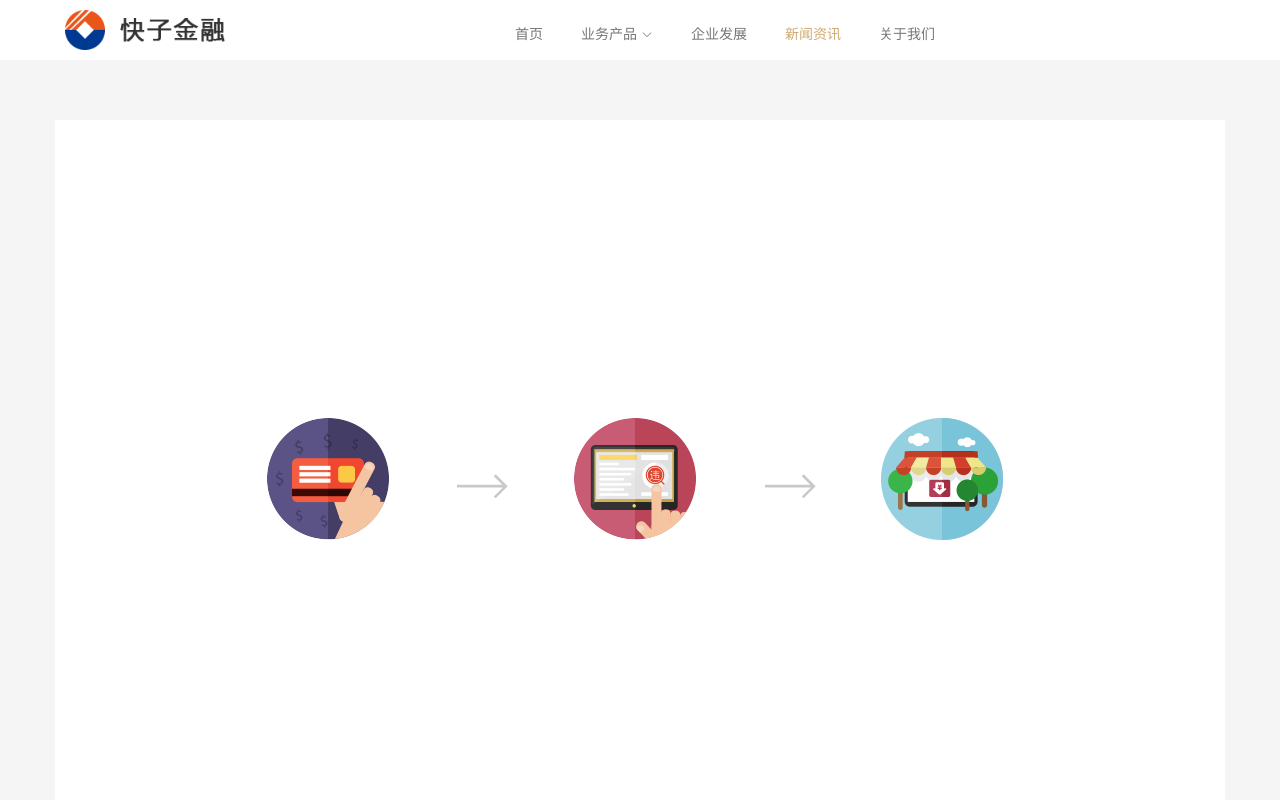
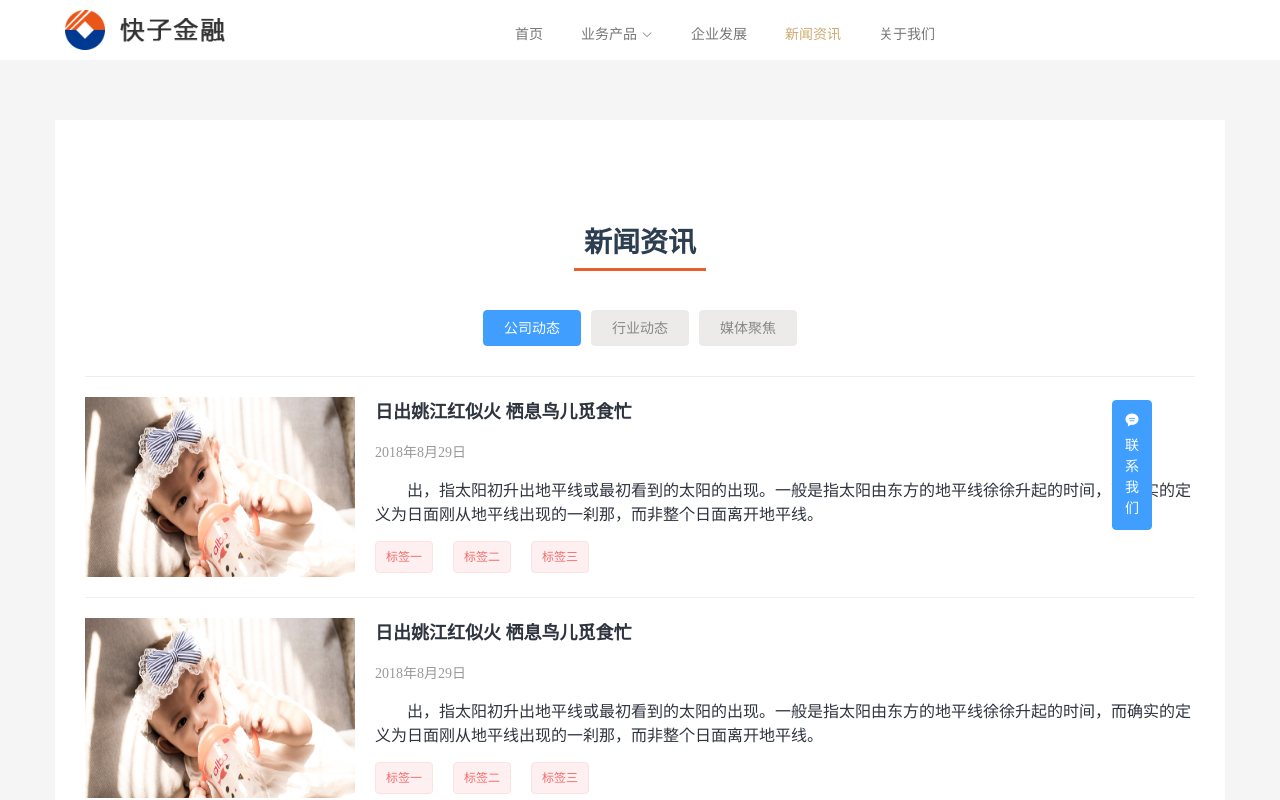
Before and after one commit to cherry-zjy/-, a Vue app: page /#/News/News in a window 1280 px wide. Shown: the top 800 px of the page. Built offline with nearby package versions, Linux system fonts and the light colour scheme; no server answers.

Commit message:
新闻资讯及详情页面完成

```diff
--- a/src/components/Business/FinanceLease.vue
+++ b/src/components/Business/FinanceLease.vue
@@ -112,8 +112,10 @@
     right: 10%;
     top: 50%;
     width: 40px;
-    height: 120px;
-    white-space: unset;
+    height: 130px;
+    white-space: inherit;
+    padding: 10px;
+    line-height: 1.5;
   }
 
   .icon{
--- a/src/components/Business/FinancingLoan.vue
+++ b/src/components/Business/FinancingLoan.vue
@@ -112,8 +112,10 @@
     right: 10%;
     top: 50%;
     width: 40px;
-    height: 120px;
-    white-space: unset;
+    height: 130px;
+    white-space: inherit;
+    padding: 10px;
+    line-height: 1.5;
   }
 
   .icon{
--- a/src/components/Business/MortgageLoan.vue
+++ b/src/components/Business/MortgageLoan.vue
@@ -110,8 +110,10 @@
     right: 10%;
     top: 50%;
     width: 40px;
-    height: 120px;
-    white-space: unset;
+    height: 130px;
+    white-space: inherit;
+    padding: 10px;
+    line-height: 1.5;
   }
 
   .icon{
--- a/src/components/Index.vue
+++ b/src/components/Index.vue
@@ -113,7 +113,7 @@
         this.$router.push(path);
         if (path == '/Home' || path == '/') {
           this.linum = 'Home'
-        } else if (path == '/Development') {
+        } else if (path.indexOf('Development') > 0) {
           this.linum = 'Development'
         } else if (path.indexOf('News') > 0) {
           this.linum = 'News'
--- a/src/components/News/News.vue
+++ b/src/components/News/News.vue
@@ -2,52 +2,42 @@
   <div id="app">
     <div class="container">
       <div class="main">
-        <el-row :gutter="10">
-          <el-col :xs="24" :sm="8" :md="8" :lg="6" :xl="6" class="picture">
-            <div @click="one(0)">
-              <img src="../../../static/img/credit_card.png">
-              <div class="step-text">{{list[0].Title}}</div>
-            </div>
-          </el-col>
-          <el-col :xs="3" :sm="3" :md="3" :lg="3" :xl="3" class="jiantou">
-            <img src="../../../static/img/jiantou.png" class="right">
-          </el-col>
-          <el-col :xs="24" :sm="8" :md="8" :lg="6" :xl="6" class="picture">
-            <div @click="one(1)">
-              <img src="../../../static/img/illegal.png">
-              <div class="step-text">{{list[1].Title}}</div>
-            </div>
-          </el-col>
-          <el-col :xs="3" :sm="3" :md="3" :lg="3" :xl="3" class="jiantou">
-            <img src="../../../static/img/jiantou.png" class="right">
-          </el-col>
-          <el-col :xs="24" :sm="8" :md="8" :lg="6" :xl="6" @click="one(2)" class="picture">
-            <div @click="one(2)">
-              <img src="../../../static/img/merchants_gathering.png">
-              <div class="step-text">{{list[2].Title}}</div>
-            </div>
-          </el-col>
-        </el-row>
+        <h3>
+          <span class="product-title">新闻资讯</span>
+        </h3>
+        <div class="btnbox">
+          <el-button :type="type==1?'primary':'info'" size="medium" @click="type=1">公司动态</el-button>
+          <el-button :type="type==2?'primary':'info'" size="medium" @click="type=2">行业动态</el-button>
+          <el-button :type="type==3?'primary':'info'" size="medium" @click="type=3">媒体聚焦</el-button>
+        </div>
+        <div class="dark">
+          <div class="managerlist" v-for="(item,index) in list" :key="index">
+            <a class="news-item" @click="apply(item.ID)">
+              <img class="news-item-avatar" :src="item.Image">
+              <div class="news-item-right">
+                <p class="news-item-caption">{{item.Tital}}</p>
+                <p class="news-item-brief">{{item.CreateTime}}</p>
+                <p class="news-item-con">{{item.Conteat}}</p>
+                <el-tag class="pctag" type="danger" v-for="(items,index) in item.tag" :key="index">{{items}}</el-tag>
+              </div>
+            </a>
+              <el-tag class="phonetag" type="danger" v-for="(items,index) in item.tag" :key="index">{{items}}</el-tag>
+          </div>
+        </div>
+        <el-popover placement="left" width="400" trigger="hover">
+          <p><img src="../../../static/img/phone.png" class="icon"/>电话：0574-87562316</p>
+          <p><img src="../../../static/img/fax.png" class="icon"/>传真：0574-87562316</p>
+          <p><img src="../../../static/img/address.png" class="icon"/>地址：宁波市鄞州区扬帆路 999号研发园B2幢901室 </p>
+          <p><img src="../../../static/img/url.png" class="icon"/>网址：www.kuaizijinrong.com</p>
+          <el-button slot="reference" type="primary" class="tellus"><img src="../../../static/img/contace_us.png" style="width:100%"/>联系我们</el-button>
+        </el-popover>
+        <!-- 分页 -->
+        <div class="block" v-if="pageCount>0">
+          <el-pagination :page-count="pageCount" layout="prev, pager, next" :current-page="currentPage">
+          </el-pagination>
+        </div>
+      </div>
 
-        <!-- <div class="step flex" @click="one(0)">
-          <div class="step-main">
-            <img src="../../../static/img/credit_card.png">
-            <i class="el-icon-arrow-right"></i>
-          </div>
-          <div class="step-text">{{list[0].Title}}</div>
-        </div>
-        <div class="step flex" @click="one(1)">
-          <div class="step-main">
-            <img src="../../../static/img/illegal.png">
-            <i class="el-icon-arrow-right"></i>
-          </div>
-          <div class="step-text">{{list[1].Title}}</div>
-        </div>
-        <div class="step" @click="one(2)">
-          <img src="../../../static/img/merchants_gathering.png">
-          <div class="step-text">{{list[2].Title}}</div>
-        </div> -->
-      </div>
     </div>
   </div>
 </template>
@@ -56,71 +46,110 @@
   export default {
     data() {
       return {
+        type:1,
+        pageIndex: 1,
+        pageCount: 0,
         list: [{
-          Title: ''
-        }, {
-          Title: ''
-        }, {
-          Title: ''
+          ID:1,
+          Image:'../../../static/img/1920x896.jpg',
+          Tital:'日出姚江红似火 栖息鸟儿觅食忙',
+          CreateTime:'2018年8月29日',
+          Conteat:'出，指太阳初升出地平线或最初看到的太阳的出现。一般是指太阳由东方的地平线徐徐升起的时间，而确实的定义为日面刚从地平线出现的一刹那，而非整个日面离开地平线。',
+          tag:['标签一','标签二','标签三']
+        },{
+          ID:1,
+          Image:'../../../static/img/1920x896.jpg',
+          Tital:'日出姚江红似火 栖息鸟儿觅食忙',
+          CreateTime:'2018年8月29日',
+          tag:['标签一','标签二','标签三'],
+          Conteat:'出，指太阳初升出地平线或最初看到的太阳的出现。一般是指太阳由东方的地平线徐徐升起的时间，而确实的定义为日面刚从地平线出现的一刹那，而非整个日面离开地平线。'
+        },{
+          ID:1,
+          Image:'../../../static/img/1920x896.jpg',
+          Tital:'日出姚江红似火 栖息鸟儿觅食忙',
+          CreateTime:'2018年8月29日',
+          tag:['标签一','标签二','标签三'],
+          Conteat:'出，指太阳初升出地平线或最初看到的太阳的出现。一般是指太阳由东方的地平线徐徐升起的时间，而确实的定义为日面刚从地平线出现的一刹那，而非整个日面离开地平线。'
+        },{
+          ID:1,
+          Image:'../../../static/img/1920x896.jpg',
+          Tital:'日出姚江红似火 栖息鸟儿觅食忙',
+          CreateTime:'2018年8月29日',
+          tag:['标签一','标签二','标签三'],
+          Conteat:'出，指太阳初升出地平线或最初看到的太阳的出现。一般是指太阳由东方的地平线徐徐升起的时间，而确实的定义为日面刚从地平线出现的一刹那，而非整个日面离开地平线。'
+        },{
+          ID:1,
+          Image:'../../../static/img/1920x896.jpg',
+          Tital:'日出姚江红似火 栖息鸟儿觅食忙',
+          CreateTime:'2018年8月29日',
+          tag:['标签一','标签二','标签三'],
+          Conteat:'出，指太阳初升出地平线或最初看到的太阳的出现。一般是指太阳由东方的地平线徐徐升起的时间，而确实的定义为日面刚从地平线出现的一刹那，而非整个日面离开地平线。'
         }]
       }
     },
     mounted: function () {
-      this.getInfo()
+      this.mainurl = mainurl;
+      // this.getInfo()
       document.getElementsByTagName("body")[0].className = "add_bg";
     },
     beforeDestroy: function () {
       document.body.removeAttribute("class", "add_bg");
     },
     computed: {
-
+      currentPage: function () {
+        return this.pageIndex
+      }
     },
     methods: {
-      getInfo() {
-        const loading = this.$loading({
-          lock: true,
-          text: "Loading",
-          spinner: "el-icon-loading",
-          background: "rgba(0, 0, 0, 0.7)"
-        });
-        this.$http
-          .get("api/Web_UserInfo/GetProcess", {
-            params: {
-              type: 0,
-              pageIndex: 1,
-              pageSize: 6,
-            }
-          })
-          .then(
-            function (response) {
-              loading.close();
-              var status = response.data.Status;
-              if (status === 1) {
-                this.list = response.data.Result.data;
-              } else {
-                this.$message({
-                  showClose: true,
-                  type: "warning",
-                  message: response.data.Result
-                });
-              }
-            }.bind(this)
-          )
-          // 请求error
-          .catch(
-            function (error) {
-              console.log(error)
-              loading.close();
-              this.$notify.error({
-                title: "错误",
-                message: "错误：请检查网络"
-              });
-            }.bind(this)
-          );
+      // 分页
+      handleCurrentChange(val) {
+        this.pageIndex = val;
+        // this.getInfo();
       },
-      one(index) {
-        this.$router.push("/Help/Flowone/id=" + index);
+      apply(id) {
+        this.$router.push('/News/NewsDetail/id=' + id);
       },
+      // getInfo() {
+      //   const loading = this.$loading({
+      //     lock: true,
+      //     text: "Loading",
+      //     spinner: "el-icon-loading",
+      //     background: "rgba(0, 0, 0, 0.7)"
+      //   });
+      //   this.$http
+      //     .get("api/Web_NewsList/findList", {
+      //       params: {
+      //         pageIndex: this.pageIndex,
+      //         pageSize: 12
+      //       }
+      //     })
+      //     .then(
+      //       function (response) {
+      //         loading.close();
+      //         var status = response.data.Status;
+      //         if (status === 1) {
+      //           this.list = response.data.Result.data
+      //           this.pageCount = response.data.Result.page
+      //         } else {
+      //           this.$message({
+      //             showClose: true,
+      //             type: "warning",
+      //             message: response.data.Result
+      //           });
+      //         }
+      //       }.bind(this)
+      //     )
+      //     // 请求error
+      //     .catch(
+      //       function (error) {
+      //         loading.close();
+      //         this.$notify.error({
+      //           title: "错误",
+      //           message: "错误：请检查网络"
+      //         });
+      //       }.bind(this)
+      //     );
+      // }
     }
   }
 
@@ -132,53 +161,161 @@
     margin-top: 60px;
     background-color: #fff;
     margin-bottom: 60px;
-    display: flex;
+    float: left;
+    min-width: 100%;
   }
 
-  .step {
-    display: inline-block;
+  h3 {
+    padding-top: 50px;
+    text-align: center;
+    margin-top: 50px;
+    font-size: 28px;
+  }
+
+  .product-title {
+    margin-top: 30px;
+    border-bottom: 3px solid #EA5B2D;
+    padding: 0 10px 10px;
+  }
+
+  .btnbox {
+    text-align: center;
+    margin-top: 50px;
+    padding-bottom: 30px;
+  }
+
+  .el-button--info {
+    background-color: #ECEBEA;
+    color: #888888;
+    border-color: #ECEBEA;
+  }
+
+  .dark {
+    margin: 0 30px;
+    color: #666666;
+    font-family: MicrosoftYaHei;
+    border-top: 1px solid #EEEEEE;
+  }
+
+  .managerlist {
+    float: left;
+    width: 100%;
+    padding: 20px 0;
+    border-bottom: 1px solid #EEEEEE;
     cursor: pointer;
   }
 
-  .el-row {
-    width: 100%
+  .news-item {
+    display: flex;
+    color: #2f353f;
   }
 
-  .el-col {
-    text-align: center
+  .news-item-avatar {
+    height: 180px;
+    width: 270px;
+    overflow: hidden;
+    background-color: black;
+    flex-shrink: 0;
   }
 
-  .right {
-    margin-top: 40px;
+  .news-item-time {
+    text-align: left;
+    margin-left: 20px;
+    width: 62px;
+    font-size: 10px;
+    font-weight: 300;
+    padding-top: 0;
+    flex-shrink: 0;
+    margin-top: 0;
   }
 
-  @media (max-width:1200px) {
-    .jiantou {
+  .news-item-right {
+    text-align: left;
+    margin-left: 20px;
+  }
+
+  .news-item-caption {
+    font-size: 18px;
+    font-weight: 600;
+    display: -webkit-box;
+    -webkit-box-orient: vertical;
+    -webkit-line-clamp: 1;
+    overflow: hidden;
+    margin-top: 0;
+  }
+
+  @media (max-width: 768px) {
+    .news-item-avatar {
+      width: 106px;
+      height: 80px;
+    }
+    .news-item-caption,.news-item-brief,.news-item-time,.news-item-con {
+      margin: 0
+    }
+  }
+
+  .news-item-brief {
+    font-size: 14px;
+    font-weight: 300;
+    display: -webkit-box;
+    -webkit-box-orient: vertical;
+    -webkit-line-clamp: 2;
+    overflow: hidden;
+    color: #999999;
+  }
+
+  .news-item-con{
+    display: -webkit-box;
+    -webkit-box-orient: vertical;
+    -webkit-line-clamp: 2;
+    overflow: hidden;
+    text-indent: 2em
+  }
+
+  .block {
+    float: left;
+    text-align: center;
+    margin-top: 50px;
+    padding-bottom: 80px;
+    width: 100%;
+  }
+
+  .el-tag{
+    margin: 0 20px 0 0;
+  }
+
+  @media (max-width: 768px) {
+    .el-tag{
+      margin: 10px 10px 0 0;
+    }
+    .pctag{
+      display: none
+    }
+    .phonetag{
+      display: -webkit-inline-box
+    }
+  }
+  @media (min-width: 768px) {
+    .pctag{
+      display: -webkit-inline-box
+    }
+    .phonetag{
       display: none
     }
   }
-
-  @media (min-width:768px) {
-    .main {
-      width: 70%;
-      padding: 25% 15%;
-    }
+  .tellus{
+    position: fixed;
+    right: 10%;
+    top: 50%;
+    width: 40px;
+    height: 130px;
+    white-space: inherit;
+    padding: 10px;
+    line-height: 1.5;
   }
 
-  @media (max-width:768px) {
-    .main {
-      width: 100%;
-      padding: 25% 0;
-    }
-  }
-
-  .step-text {
-    text-align: center;
-    margin-top: 20px;
-  }
-
-  .picture {
-    cursor: pointer;
+  .icon{
+    vertical-align: middle;
   }
 
 </style>
--- /dev/null
+++ b/src/components/News/NewsDetail.vue
@@ -0,0 +1,100 @@
+<template>
+  <div id="app">
+    <div class="container">
+      <div class="main">
+        <h3>日出姚江红似火 栖息鸟儿觅食忙</h3>
+        <div class="time">发布时间：2018-7-19</div>
+        <p>     12月20日,蚂蚁金服宣布全面开启农村金融战略并发布“谷雨计划”:未来三年,将面向国内所有“三农”用户,拉动合作伙伴
+        </p>
+        <p>1、办理信用卡的条件：年满18周岁的成年人。如果没有信用卡，则要求提供本公司的财务证明你的收入状况等相关证明，要是已经拥有一张信用卡，则可以以卡办卡方便了 不少的步骤。必须提供本人的身份证。
+        </p>
+        <p>1、办理信用卡的条件：年满18周岁的成年人。如果没有信用卡，则要求提供本公司的财务证明你的收入状况等相关证明，要是已经拥有一张信用卡，则可以以卡办卡方便了 不少的步骤。必须提供本人的身份证。
+        </p>
+        <p>1、办理信用卡的条件：年满18周岁的成年人。如果没有信用卡，则要求提供本公司的财务证明你的收入状况等相关证明，要是已经拥有一张信用卡，则可以以卡办卡方便了 不少的步骤。必须提供本人的身份证。
+        </p>
+        <p>1、办理信用卡的条件：年满18周岁的成年人。如果没有信用卡，则要求提供本公司的财务证明你的收入状况等相关证明，要是已经拥有一张信用卡，则可以以卡办卡方便了 不少的步骤。必须提供本人的身份证。
+        </p>
+      </div>
+    </div>
+    <el-popover placement="left" width="400" trigger="hover">
+          <p><img src="../../../static/img/phone.png" class="icon"/>电话：0574-87562316</p>
+          <p><img src="../../../static/img/fax.png" class="icon"/>传真：0574-87562316</p>
+          <p><img src="../../../static/img/address.png" class="icon"/>地址：宁波市鄞州区扬帆路 999号研发园B2幢901室 </p>
+          <p><img src="../../../static/img/url.png" class="icon"/>网址：www.kuaizijinrong.com</p>
+          <el-button slot="reference" type="primary" class="tellus"><img src="../../../static/img/contace_us.png" style="width:100%"/>联系我们</el-button>
+        </el-popover>
+  </div>
+</template>
+
+<script>
+  export default {
+    data() {
+      return {
+
+      }
+    },
+    mounted: function () {
+      document.getElementsByTagName("body")[0].className = "add_bg";
+    },
+    beforeDestroy: function () {
+      document.body.removeAttribute("class", "add_bg");
+    },
+    computed: {
+
+    },
+    methods: {
+      submitForm(formName) {
+        // this.$refs[formName].validate((valid) => {
+        //   if (valid) {
+        //     alert('submit!');
+        //   } else {
+        //     console.log('error submit!!');
+        //     return false;
+        //   }
+        // });
+        this.$router.push("/Finance/BankLoanApplysecond/id=" + window.location.href.split("id=")[1]);
+      },
+    }
+  }
+
+</script>
+
+<!-- Add "scoped" attribute to limit CSS to this component only -->
+<style scoped>
+  .main {
+    margin-top: 60px;
+    background-color: #fff;
+    margin-bottom: 60px;
+    padding: 30px 10%;
+    width: 80%;
+  }
+
+  h3 {
+    text-align: center;
+    font-size: 28px;
+  }
+
+  .main p {
+    line-height: 40px;
+  }
+  .time{
+    text-align: center;
+    color: #999999;
+    font-size: 14px;
+  }
+  .tellus{
+    position: fixed;
+    right: 10%;
+    top: 50%;
+    width: 40px;
+    height: 130px;
+    white-space: inherit;
+    padding: 10px;
+    line-height: 1.5;
+  }
+
+  .icon{
+    vertical-align: middle;
+  }
+
+</style>
--- a/src/router/index.js
+++ b/src/router/index.js
@@ -10,6 +10,7 @@ import FinanceLease from '@/components/Business/FinanceLease'
 import Development from '@/components/Development/Development'
 
 import News from '@/components/News/News'
+import NewsDetail from '@/components/News/NewsDetail'
 
 import AboutUs from '@/components/AboutUs/AboutUs'
 
@@ -29,6 +30,7 @@ export default new Router({
         { path: '/Development/Development', component: Development, name: '企业发展' },
 
         { path: '/News/News', component: News, name: '新闻资讯' },
+        { path: '/News/NewsDetail/:id', component: NewsDetail, name: '新闻详情' },
 
         { path: '/AboutUs/AboutUs', component: AboutUs, name: '关于我们' },
       ]
```
